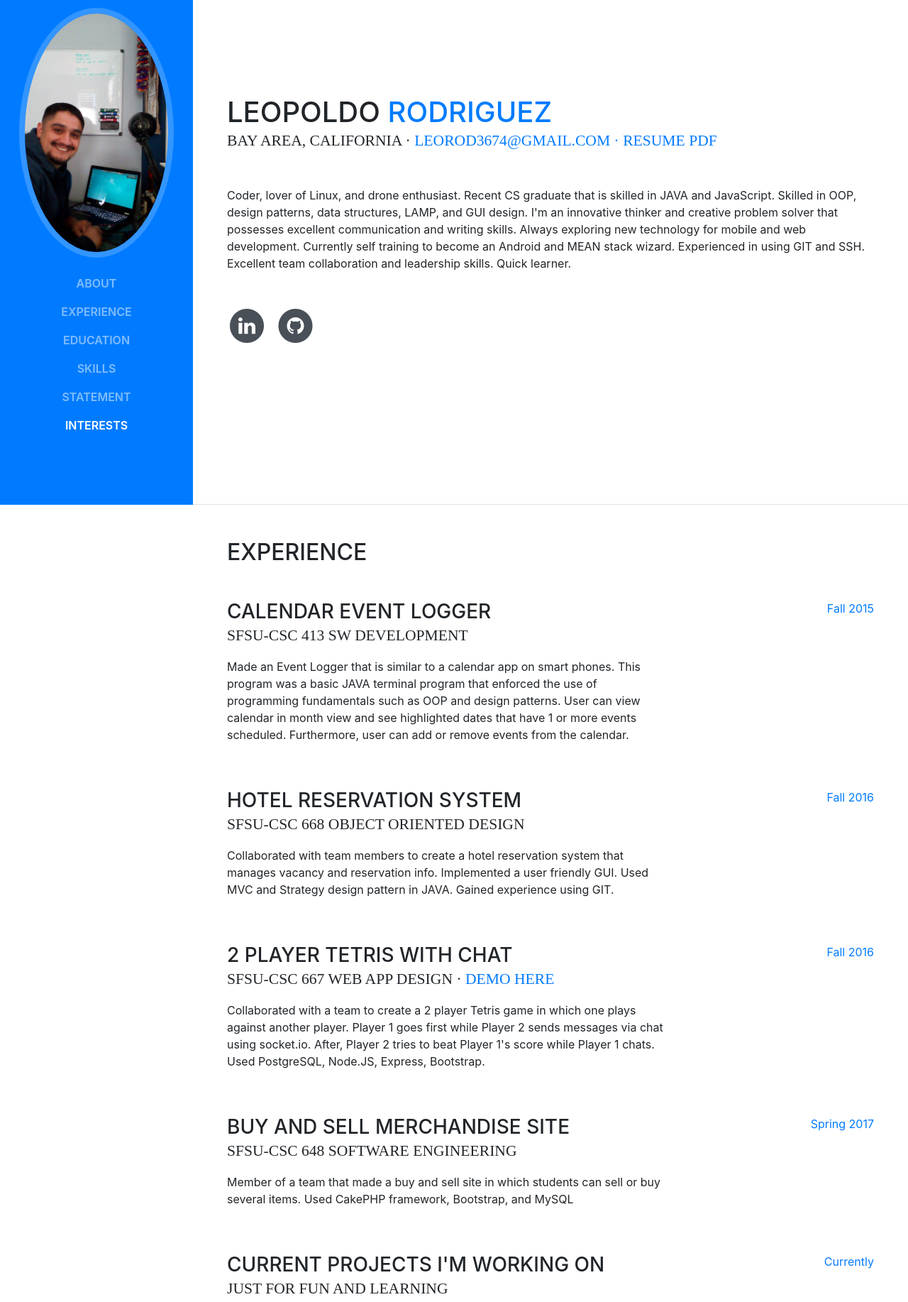
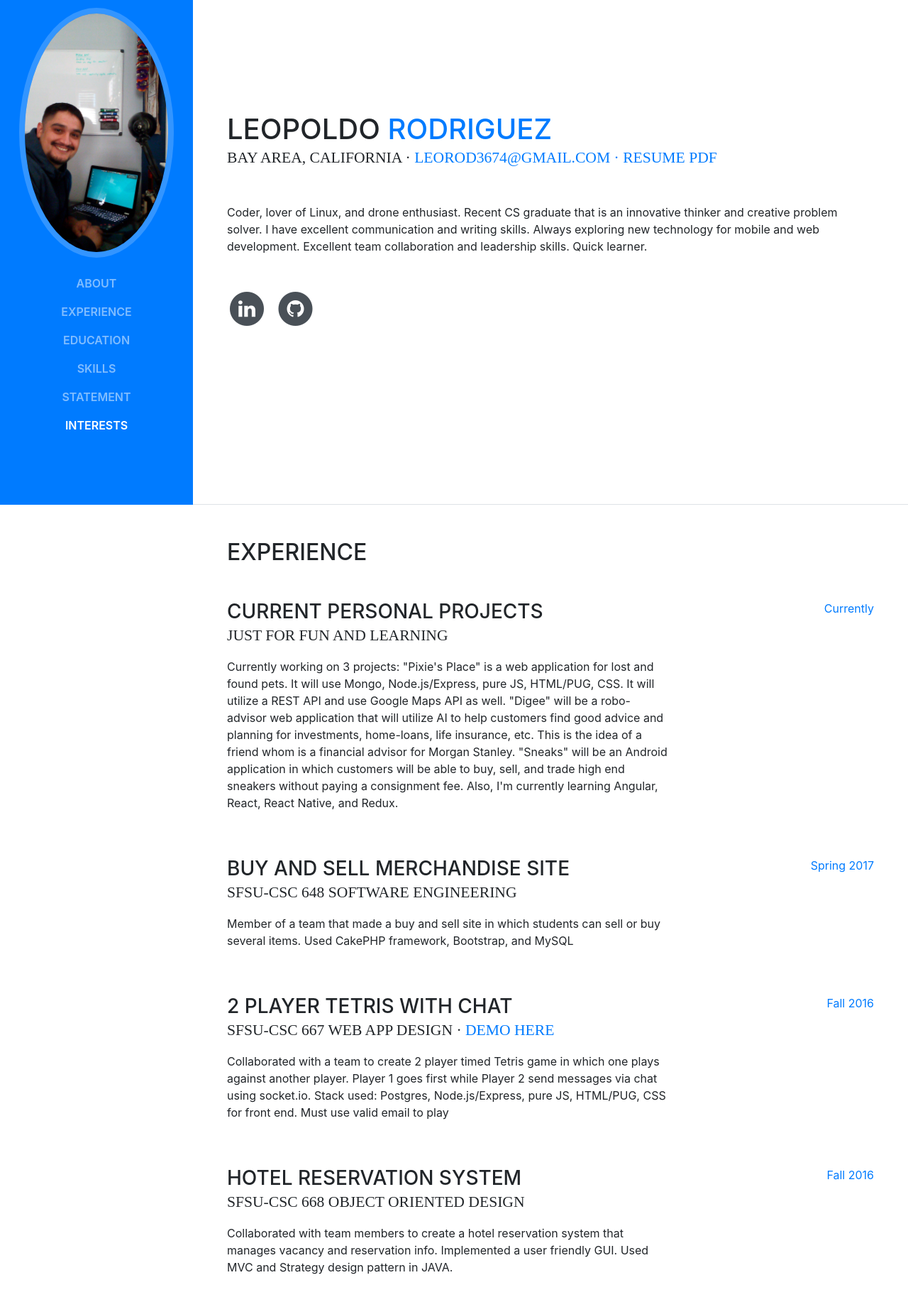
Before and after one commit to leorod3674/resume-site, a website with bundled scripts: page index.html in a window 1280 px wide. Shown: the part 89-1923 px from the top of the page at 71% size. Built offline with nearby package versions, Linux system fonts and the light colour scheme; a web font is replaced by a local one.

Commit message:
updated info on index.html

```diff
--- a/index.html
+++ b/index.html
@@ -72,9 +72,7 @@
           <div class="subheading mb-5">BAY AREA, CALIFORNIA ·
             <a href="mailto:leorod3674@gmail.com">leorod3674@gmail.com ·</a> <a href="LeopoldoRodriguez.pdf">RESUME PDF</a>
           </div>
-          <p class="mb-5">Coder, lover of Linux, and drone enthusiast. Recent CS graduate that is skilled  in JAVA and JavaScript. Skilled in OOP, design patterns, data structures, LAMP, and GUI design. I'm an innovative thinker
-and creative problem solver that possesses excellent communication and writing skills. Always exploring new technology for mobile and web development. Currently self training to become an Android
-and MEAN stack wizard. Experienced in using GIT and SSH. Excellent team collaboration and leadership skills. Quick learner. </p>
+          <p class="mb-5">Coder, lover of Linux, and drone enthusiast. Recent CS graduate that is an innovative thinker and creative problem solver. I have excellent communication and writing skills. Always exploring new technology for mobile and web development. Excellent team collaboration and leadership skills. Quick learner.</p>
           <ul class="list-inline list-social-icons mb-0">
             <li class="list-inline-item">
               <a href="https://www.linkedin.com/in/leopoldo-rodriguez-bayarea">
@@ -102,34 +100,12 @@ and MEAN stack wizard. Experienced in using GIT and SSH. Excellent team collabor
 
            <div class="resume-item d-flex flex-column flex-md-row mb-5">
             <div class="resume-content mr-auto">
-              <h3 class="mb-0">Calendar Event Logger</h3>
-              <div class="subheading mb-3">SFSU-CSC 413 SW Development</div>
-              <p>Made an Event Logger that is similar to a calendar app on smart phones. This program was a basic JAVA terminal program that enforced the use of programming fundamentals such as OOP and design patterns. User can view calendar in month view and see highlighted dates that have 1 or more events scheduled. Furthermore, user can add or remove events from the calendar.</p>
+              <h3 class="mb-0">Current Personal Projects</h3>
+              <div class="subheading mb-3">Just for Fun and Learning</div>
+              <p>Currently working on 3 projects: "Pixie's Place" is a web application for lost and found pets. It will use Mongo, Node.js/Express, pure JS, HTML/PUG, CSS. It will utilize a REST API and use Google Maps API as well. "Digee" will be a robo-advisor web application that will utilize AI to help customers find good advice and planning for investments, home-loans, life insurance, etc. This is the idea of a friend whom is a financial advisor for Morgan Stanley. "Sneaks" will be an Android application in which customers will be able to buy, sell, and trade high end sneakers without paying a consignment fee. Also, I'm currently learning Angular, React, React Native, and Redux.</p>
             </div>
             <div class="resume-date text-md-right">
-              <span class="text-primary">Fall 2015</span>
-            </div>
-          </div>
-
-          <div class="resume-item d-flex flex-column flex-md-row mb-5">
-            <div class="resume-content mr-auto">
-              <h3 class="mb-0">Hotel Reservation System</h3>
-              <div class="subheading mb-3">SFSU-CSC 668 Object Oriented Design</div>
-              <p>Collaborated with team members to create a hotel reservation system that manages vacancy and reservation info. Implemented a user friendly GUI. Used MVC and Strategy design pattern in JAVA. Gained experience using GIT.</p>
-            </div>
-            <div class="resume-date text-md-right">
-              <span class="text-primary">Fall 2016</span>
-            </div>
-          </div>
-
-          <div class="resume-item d-flex flex-column flex-md-row mb-5">
-            <div class="resume-content mr-auto">
-              <h3 class="mb-0">2 Player Tetris with Chat</h3>
-              <div class="subheading mb-3">SFSU-CSC 667 Web App Design · <a href="https://csc667-team1-tetris.herokuapp.com/"> Demo Here</a></div>
-              <p>Collaborated with a team to create a 2 player Tetris game in which one plays against another player. Player 1 goes first while Player 2 sends messages via chat using socket.io. After, Player 2 tries to beat Player 1's score while Player 1 chats. Used PostgreSQL, Node.JS, Express, Bootstrap.</p>
-            </div>
-            <div class="resume-date text-md-right">
-              <span class="text-primary">Fall 2016</span>
+              <span class="text-primary">Currently</span>
             </div>
           </div>
 
@@ -144,17 +120,40 @@ and MEAN stack wizard. Experienced in using GIT and SSH. Excellent team collabor
             </div>
           </div>
 
-	   <div class="resume-item d-flex flex-column flex-md-row">
+          <div class="resume-item d-flex flex-column flex-md-row mb-5">
             <div class="resume-content mr-auto">
-              <h3 class="mb-0">Current Projects I'm Working On</h3>
-              <div class="subheading mb-3">Just for Fun and Learning</div>
-              <p>To further supplement and expand my programming knowledge base, I plan on making two projects. One will be with the very cool MEAN stack and the other with the very popular Android framework. For my MEAN stack project, I plan on making a buy, sell, or trade sneaker application. People will be able to bypass consignment dealers that sell your premium sneakers for you but take a cut of the deal. With this app, you will do it all yourself from the web and share your profit with no one. For my Android application, I will build a simple pool calculator that calculates how much chemicals your pool needs during routine maintenance. This app is just to get me ready with Android before I take on a more ambitious Android project. The challenge here will be how to make what sounds like a boring app exciting. I want the typical pool owner to be happy to do pool maintenance just because they will use this app.</p>
+              <h3 class="mb-0">2 Player Tetris with Chat</h3>
+              <div class="subheading mb-3">SFSU-CSC 667 Web App Design · <a href="https://csc667-team1-tetris.herokuapp.com/"> Demo Here</a></div>
+              <p>Collaborated with a team to create 2 player timed Tetris game in which one plays against another player. Player 1 goes first while Player 2 send
+ messages via chat using socket.io. Stack used: Postgres, Node.js/Express, pure JS, HTML/PUG, CSS for front end.
+ Must use valid email to play</p>
             </div>
             <div class="resume-date text-md-right">
-              <span class="text-primary">Currently</span>
+              <span class="text-primary">Fall 2016</span>
             </div>
           </div>
 
+          <div class="resume-item d-flex flex-column flex-md-row mb-5">
+            <div class="resume-content mr-auto">
+              <h3 class="mb-0">Hotel Reservation System</h3>
+              <div class="subheading mb-3">SFSU-CSC 668 Object Oriented Design</div>
+              <p>Collaborated with team members to create a hotel reservation system that manages vacancy and reservation info. Implemented a user friendly GUI. Used MVC and Strategy design pattern in JAVA.</p>
+            </div>
+            <div class="resume-date text-md-right">
+              <span class="text-primary">Fall 2016</span>
+            </div>
+          </div>
+
+          <div class="resume-item d-flex flex-column flex-md-row mb-5">
+            <div class="resume-content mr-auto">
+              <h3 class="mb-0">Calendar Event Logger</h3>
+              <div class="subheading mb-3">SFSU-CSC 413 SW Development</div>
+              <p>Made an Event Logger that is similar to a calendar app on smart phones. This program was a basic JAVA terminal program that enforced the use of programming fundamentals such as OOP and design patterns. User can view calendar in month view and see highlighted dates that have 1 or more events scheduled. Furthermore, user can add or remove events from the calendar.</p>
+            </div>
+            <div class="resume-date text-md-right">
+              <span class="text-primary">Fall 2015</span>
+            </div>
+          </div>
 
       </div>
 
@@ -268,7 +267,7 @@ and MEAN stack wizard. Experienced in using GIT and SSH. Excellent team collabor
                 I take criticism as an opportunity to grow and learn</li>
             <li>
               <i class="fa-li fa fa-check"></i>
-             Efficient code and Effective work ethic</li>
+             Efficient code and effective work ethic</li>
             <li>
               <i class="fa-li fa fa-check"></i>
               Eagerness to learn new emerging technologies</li>
@@ -278,7 +277,7 @@ and MEAN stack wizard. Experienced in using GIT and SSH. Excellent team collabor
             <li>
               <li>
               <i class="fa-li fa fa-check"></i>
-              Clear,concise documentation</li>
+              Clear and concise documentation</li>
             <li>
             <li>
               <i class="fa-li fa fa-check"></i>
@@ -286,6 +285,12 @@ and MEAN stack wizard. Experienced in using GIT and SSH. Excellent team collabor
             <li>
               <i class="fa-li fa fa-check"></i>
               AGILE methodologies</li>
+            <li>
+              <i class="fa-li fa fa-check"></i>
+              Experience with REST API's</li>
+            <li>
+              <i class="fa-li fa fa-check"></i>
+              Experience using SSH</li>
 
              </ul>
         </div>
```
Lines whose indentation alone changed are shown as unchanged.
